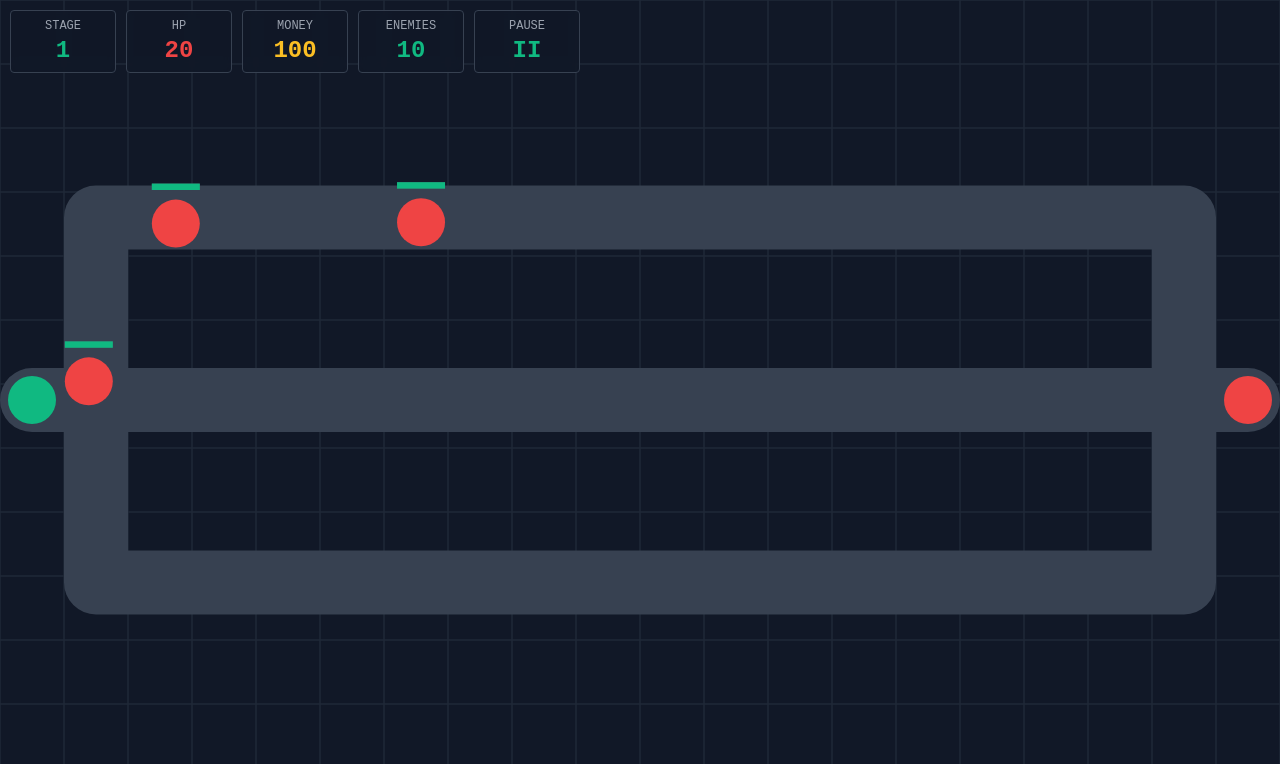
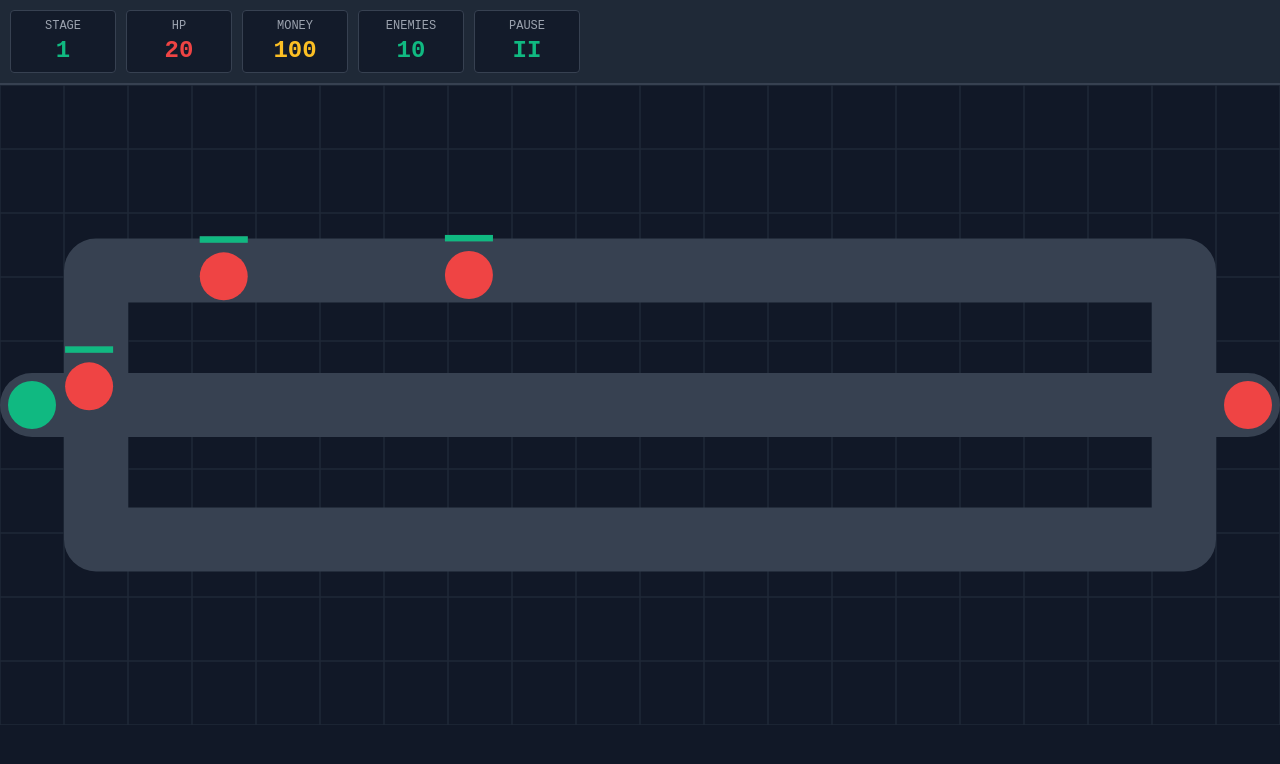
Before and after one commit to ariaria2021/canvas-tower-defense, a website built with Vite: page index.html in a window 1280 px wide. Built offline with nearby package versions, Linux system fonts and the light colour scheme.

Commit message:
feat: separate UI and game area into header and canvas sections

```diff
--- a/src/classes/Game.ts
+++ b/src/classes/Game.ts
@@ -32,8 +32,12 @@ export class Game {
     constructor(canvas: HTMLCanvasElement) {
         this.canvas = canvas;
         this.ctx = canvas.getContext('2d')!;
-        this.width = window.innerWidth;
-        this.height = window.innerHeight;
+
+        // ヘッダーの高さを差し引いた現在のコンテナサイズを取得
+        const rect = canvas.getBoundingClientRect();
+        this.width = rect.width;
+        this.height = rect.height;
+
         this.canvas.width = this.width;
         this.canvas.height = this.height;
         this.scale = this.width / this.logicalWidth;
@@ -48,8 +52,9 @@ export class Game {
     }
 
     resize() {
-        this.width = window.innerWidth;
-        this.height = window.innerHeight;
+        const rect = this.canvas.getBoundingClientRect();
+        this.width = rect.width;
+        this.height = rect.height;
         this.canvas.width = this.width;
         this.canvas.height = this.height;
         this.scale = this.width / this.logicalWidth;
--- a/src/style.css
+++ b/src/style.css
@@ -1,25 +1,34 @@
+html,
 body {
+  height: 100%;
   margin: 0;
   overflow: hidden;
   background-color: #111827;
   font-family: 'Courier New', Courier, monospace;
-  /* テック感 */
 }
 
-canvas {
+#canvas {
   display: block;
+  flex: 1;
+  width: 100%;
+  min-height: 0;
+}
+
+#app {
+  display: flex;
+  flex-direction: column;
+  height: 100%;
 }
 
 #ui-layer {
-  position: absolute;
-  top: 10px;
-  left: 10px;
-  right: 10px;
+  position: static;
+  padding: 10px;
   display: flex;
   flex-wrap: wrap;
   gap: 10px;
-  pointer-events: none;
-  /* UI下のCanvasをクリック可能に */
+  background: #1f2937;
+  border-bottom: 2px solid #374151;
+  z-index: 10;
 }
 
 .stat-box {
```
